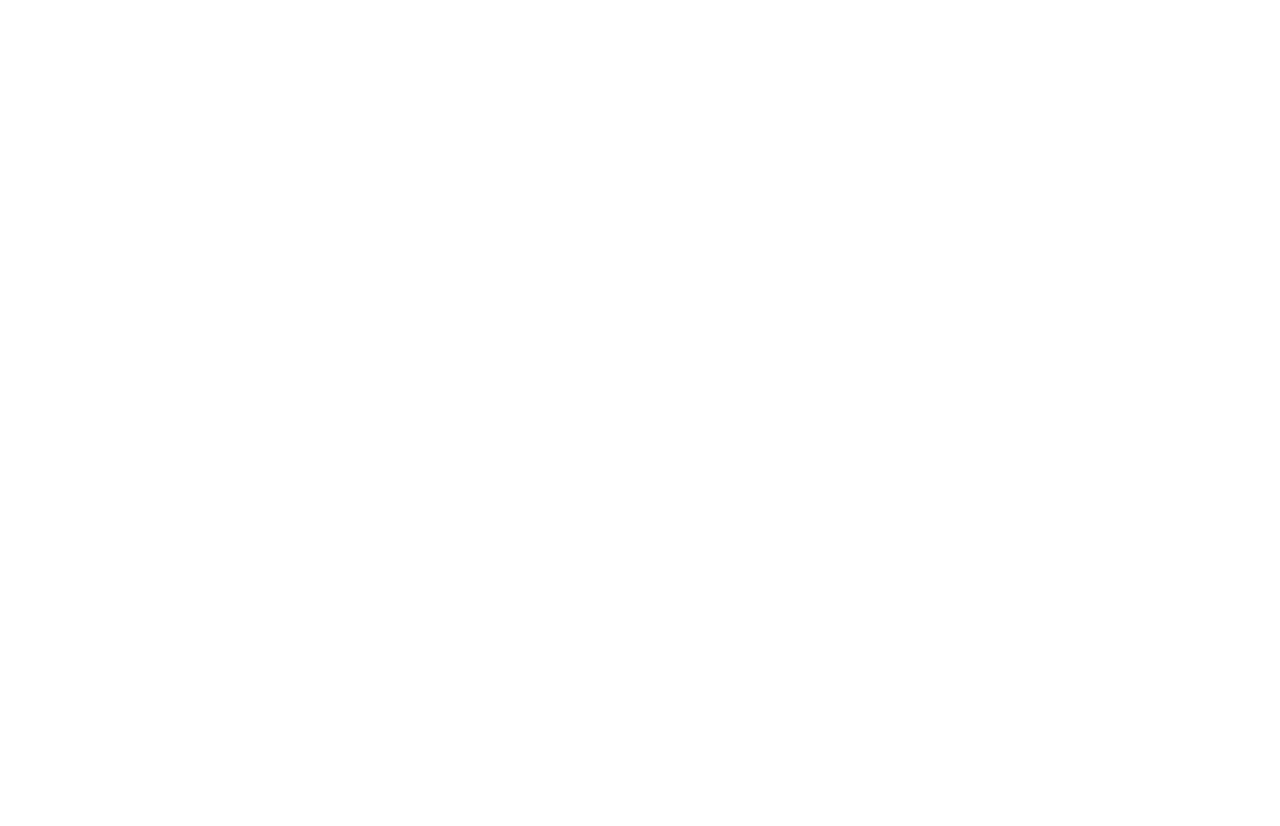
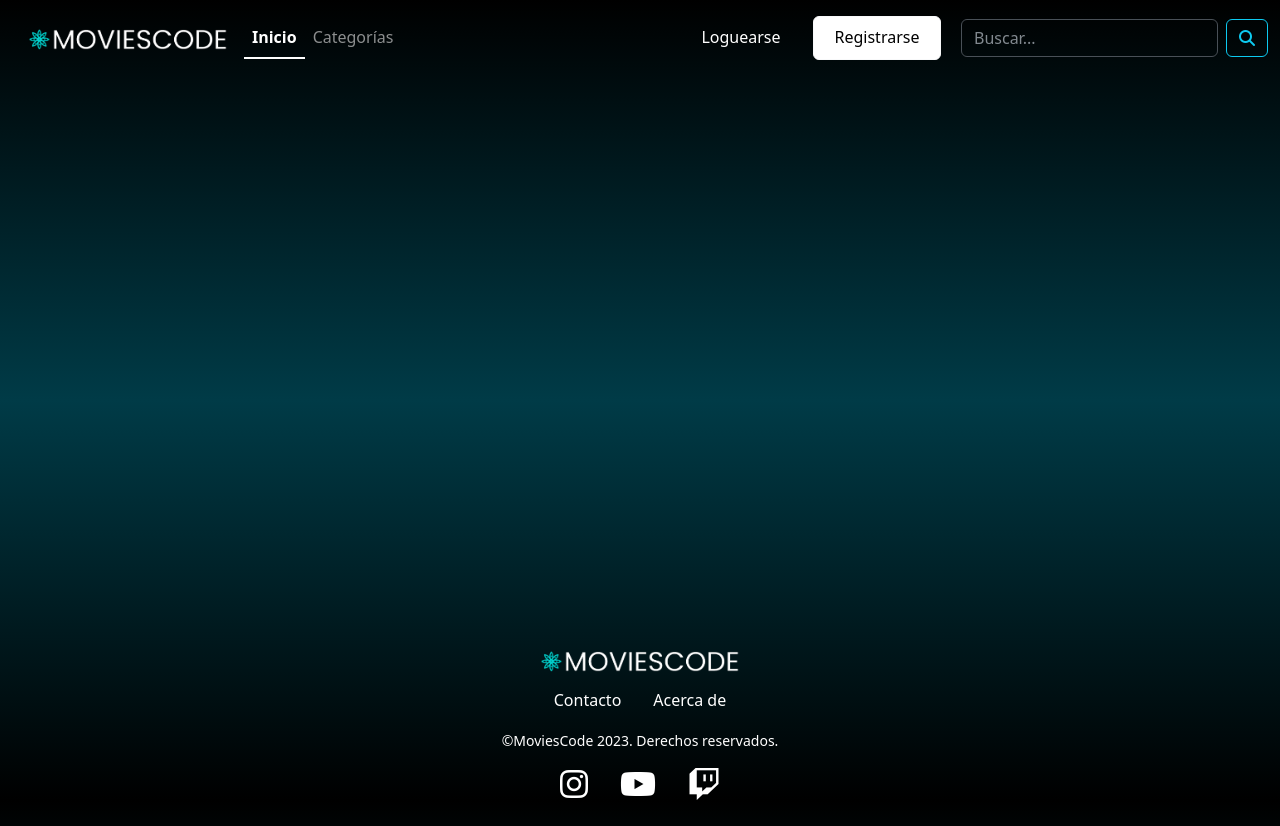
Before and after one commit to LuciusTCF/moviescode, a plain HTML site: page index.html in a window 1280 px wide. Before the commit the page ends 800 px from the top, so only its background shows below. Drawn offline with nearby package versions, Linux system fonts and the light colour scheme.

Commit message:
Agregados Navbar y Footer

```diff
--- a/css/styles.css
+++ b/css/styles.css
@@ -0,0 +1,63 @@
+* {
+  margin: 0;
+  padding: 0;
+  box-sizing: border-box;
+}
+
+main {
+  height: 78%;
+}
+
+.navbar-footer-brand img {
+  max-width: 200px;
+  max-height: 25px;
+}
+
+.target {
+  width: 8rem;
+  filter: brightness(100%);
+  transition-property: filter;
+  transition-duration: 1s;
+}
+.target:hover {
+  filter: brightness(75%);
+  transition-property: filter;
+  transition-duration: 1s;
+}
+
+.target-2 {
+  width: 8rem;
+  filter: brightness(100%);
+  transition-property: filter;
+  transition-duration: 1s;
+}
+.target-2:hover {
+  filter: brightness(125%);
+  transition-property: filter;
+  transition-duration: 1s;
+}
+
+.text-target {
+  filter: brightness(100%);
+  transition-property: filter;
+  transition-duration: 1s;
+}
+.text-target:hover {
+  filter: brightness(100%);
+  transition-property: filter;
+  transition-duration: 1s;
+}
+
+p {
+  font-family: Arial, Helvetica, sans-serif;
+}
+
+body {
+  background: linear-gradient(
+    0deg,
+    rgba(0, 0, 0, 1) 0%,
+    rgba(0, 59, 71, 1) 50%,
+    rgba(0, 0, 0, 1) 100%
+  );
+  height: 100vh;
+}
--- a/index.html
+++ b/index.html
@@ -4,7 +4,164 @@
     <meta charset="UTF-8" />
     <meta name="viewport" content="width=device-width, initial-scale=1.0" />
     <title>MoviesCode</title>
+    <link
+      href="https://cdn.jsdelivr.net/npm/bootstrap@5.3.0/dist/css/bootstrap.min.css"
+      rel="stylesheet"
+      integrity="sha384-9ndCyUaIbzAi2FUVXJi0CjmCapSmO7SnpJef0486qhLnuZ2cdeRhO02iuK6FUUVM"
+      crossorigin="anonymous"
+    />
     <link rel="stylesheet" href="/css/styles.css" />
   </head>
-  <body></body>
+  <body>
+    <header class="fixed-top">
+      <nav
+        class="navbar nav-underline bg-transparent navbar-expand-lg"
+        data-bs-theme="dark"
+      >
+        <div class="container-fluid">
+          <div class="mx-3">
+            <a class="navbar-footer-brand" href="#">
+              <img
+                src="./assets/image__1_-removebg-preview.png"
+                alt="Logo de MoviesCode"
+              />
+            </a>
+          </div>
+          <button
+            class="navbar-toggler"
+            type="button"
+            data-bs-toggle="collapse"
+            data-bs-target="#navbarSupportedContent"
+            aria-controls="navbarSupportedContent"
+            aria-expanded="false"
+            aria-label="Toggle navigation"
+          >
+            <span class="navbar-toggler-icon"></span>
+          </button>
+          <div class="collapse navbar-collapse" id="navbarSupportedContent">
+            <ul class="navbar-nav me-auto mb-2 mb-lg-0">
+              <li class="nav-item">
+                <a class="nav-link active" aria-current="page" href="#"
+                  >Inicio</a
+                >
+              </li>
+
+              <li class="nav-item">
+                <a
+                  class="nav-link"
+                  href="#"
+                  data-bs-toggle="modal"
+                  data-bs-target="#categories"
+                  >Categorías</a
+                >
+              </li>
+            </ul>
+            <div>
+              <ul class="row me-3 my-2 justify-content-end align-items-center">
+                <li
+                  class="d-flex col-5 justify-content-center nav-item mx-1 rounded-2 p-2 target"
+                >
+                  <a
+                    class="nav-link text-white text-target"
+                    href="./pages/login.html"
+                    >Loguearse</a
+                  >
+                </li>
+                <li
+                  class="d-flex col-5 justify-content-center nav-item mx-1 rounded-2 bg-white border border-light p-2 target-2"
+                >
+                  <a
+                    class="nav-link text-black text-target"
+                    href="./pages/error404.html"
+                    >Registrarse</a
+                  >
+                </li>
+              </ul>
+            </div>
+            <form class="d-flex justify" role="search">
+              <input
+                class="form-control me-2 bg-transparent"
+                type="search"
+                placeholder="Buscar..."
+                aria-label="Search"
+              />
+              <button
+                class="btn btn-outline-info"
+                type="submit"
+                aria-label="Botón de Búsqueda"
+              >
+                <i class="fa fa-search" aria-hidden="true"></i>
+              </button>
+            </form>
+          </div>
+        </div>
+      </nav>
+    </header>
+    <main class="container-fluid"></main>
+    <footer class="container-fluid bg-transparent">
+      <section
+        class="row py-4 flex-column flex-md-row align-items-center gap-3 nav-footer-color"
+      >
+        <div class="col-12 logo-footer text-center navbar-footer-brand">
+          <img
+            src="./assets/image__1_-removebg-preview.png"
+            alt="Logo de MoviesCode"
+          />
+        </div>
+        <div class="col-12 d-flex justify-content-center">
+          <a class="text-decoration-none mx-3 text-white" href="">Contacto</a>
+          <a class="text-decoration-none mx-3 text-white" href="">Acerca de</a>
+        </div>
+        <div class="col-12 text-white text-center">
+          <small>&copy;MoviesCode 2023. Derechos reservados.</small>
+        </div>
+        <div
+          class="col-12 text-white text-center d-flex justify-content-center"
+        >
+          <a href="./pages/error404.html" aria-label="Instagram"
+            ><i
+              class="fa fa-instagram fa-2x text-white mx-3"
+              aria-hidden="true"
+            ></i
+          ></a>
+          <a href="./pages/error404.html" aria-label="Youtube"
+            ><i
+              class="fa fa-youtube-play fa-2x text-white mx-3"
+              aria-hidden="true"
+            ></i
+          ></a>
+          <a href="./pages/error404.html" aria-label="Twitch"
+            ><i
+              class="fa fa-twitch fa-2x text-white mx-3"
+              aria-hidden="true"
+            ></i
+          ></a>
+        </div>
+      </section>
+    </footer>
+    <div
+      class="modal fade"
+      id="categories"
+      tabindex="-1"
+      aria-labelledby="ModalLabel1"
+      aria-hidden="true"
+    >
+      <div class="modal-dialog modal-dialog-scrollable modal-dialog-centered">
+        <div class="modal-content text-white bg-transparent border-0">
+          <div class="d-flex justify-content-center fs-1">Lista</div>
+          <div class="d-flex justify-content-center fs-1">Acción</div>
+          <div class="d-flex justify-content-center fs-1">Suspenso</div>
+        </div>
+      </div>
+    </div>
+
+    <script
+      src="https://cdn.jsdelivr.net/npm/bootstrap@5.3.0/dist/js/bootstrap.bundle.min.js"
+      integrity="sha384-geWF76RCwLtnZ8qwWowPQNguL3RmwHVBC9FhGdlKrxdiJJigb/j/68SIy3Te4Bkz"
+      crossorigin="anonymous"
+    ></script>
+
+    <script src="https://use.fontawesome.com/c2813ccf5b.js"></script>
+    <script src="https://unpkg.com/@lottiefiles/lottie-player@latest/dist/lottie-player.js"></script>
+  </body>
 </html>
```
Also changed, not shown: assets/image (1).png (added), assets/image (2).png (added), assets/image.png (added), assets/image__1_-removebg-preview.png (added), js/app.js (added).
